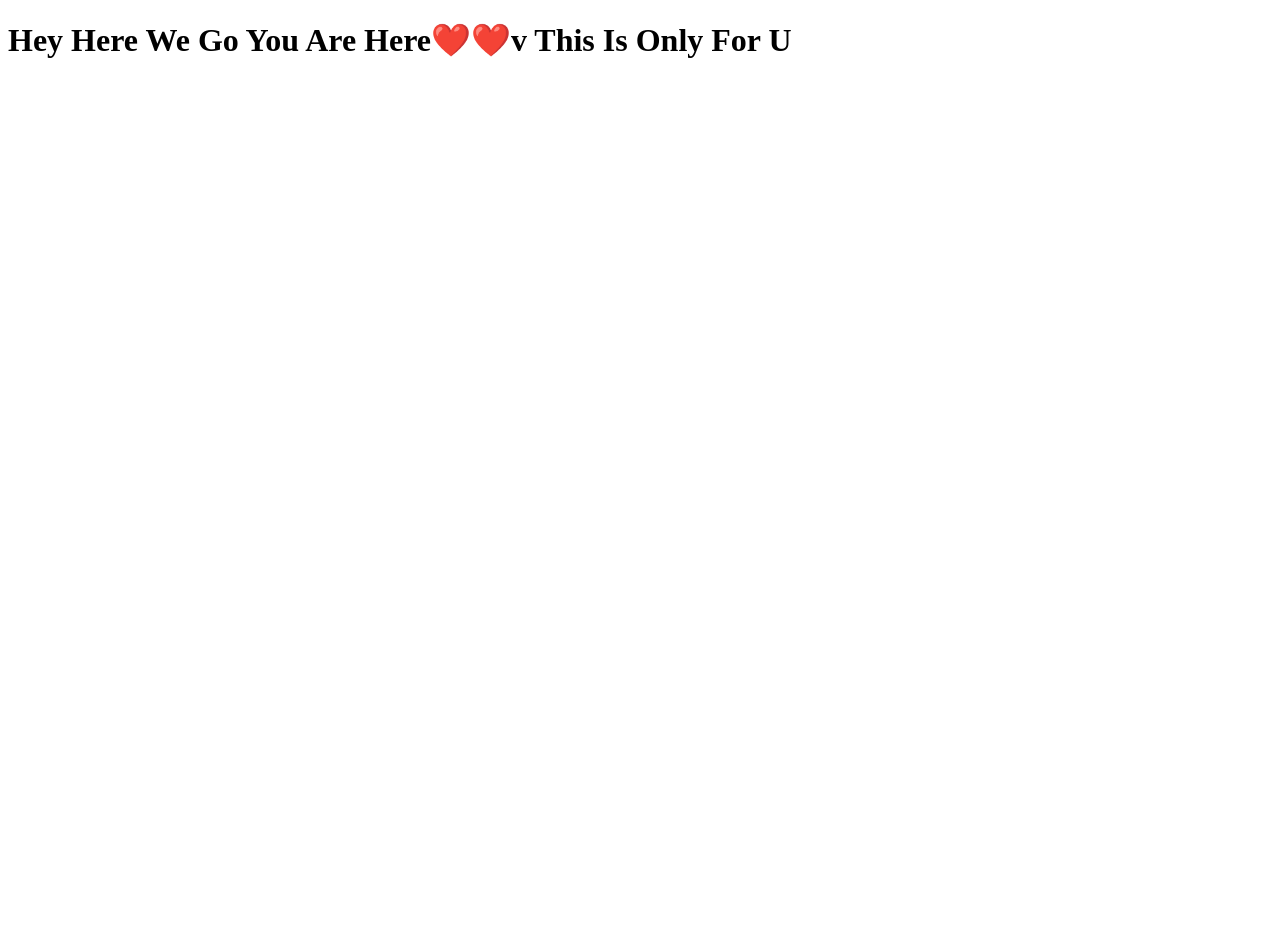
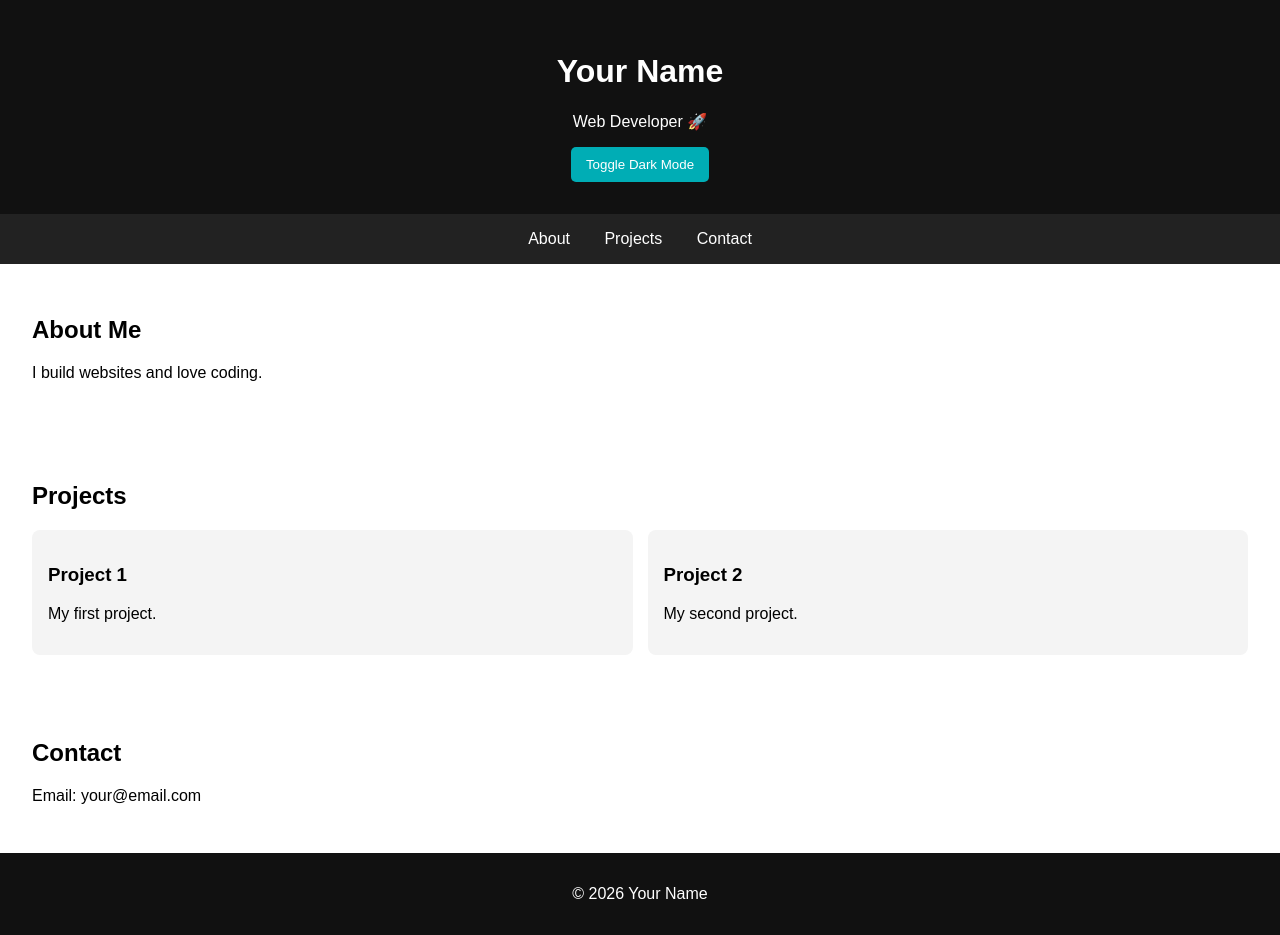
Before and after one commit to kinghazara495-create/index.html, a plain HTML site: page index.html in a window 1280 px wide. Before the commit the page ends 800 px from the top, so only its background shows below. Drawn offline with Linux system fonts and the light colour scheme.

Commit message:
Revamp index.html for portfolio layout and style

```diff
--- a/index.html
+++ b/index.html
@@ -1,12 +1,141 @@
 <!DOCTYPE html>
-<html>
+<html lang="en">
 <head>
-    <title>For My Love</title>
+  <meta charset="UTF-8">
+  <meta name="viewport" content="width=device-width, initial-scale=1.0">
+  <title>Your Name | Portfolio</title>
+
+  <style>
+    body {
+      margin: 0;
+      font-family: Arial, sans-serif;
+      scroll-behavior: smooth;
+    }
+
+    header {
+      background: #111;
+      color: white;
+      padding: 2rem;
+      text-align: center;
+    }
+
+    nav {
+      background: #222;
+      text-align: center;
+      padding: 1rem;
+    }
+
+    nav a {
+      color: white;
+      margin: 0 15px;
+      text-decoration: none;
+      cursor: pointer;
+    }
+
+    nav a:hover {
+      color: #00adb5;
+    }
+
+    section {
+      padding: 2rem;
+    }
+
+    .projects {
+      display: grid;
+      grid-template-columns: repeat(auto-fit, minmax(250px, 1fr));
+      gap: 15px;
+    }
+
+    .card {
+      background: #f4f4f4;
+      padding: 1rem;
+      border-radius: 8px;
+      transition: 0.3s;
+    }
+
+    .card:hover {
+      transform: scale(1.05);
+    }
+
+    footer {
+      background: #111;
+      color: white;
+      text-align: center;
+      padding: 1rem;
+    }
+
+    .btn {
+      background: #00adb5;
+      color: white;
+      padding: 10px 15px;
+      border: none;
+      cursor: pointer;
+      border-radius: 5px;
+    }
+
+    .dark {
+      background: #121212;
+      color: white;
+    }
+
+    .dark .card {
+      background: #1e1e1e;
+    }
+  </style>
 </head>
+
 <body>
 
-<h1>Hey Here We Go You Are Here❤️❤️v </h1`
-    <p>This Is Only For U</p>
+  <header>
+    <h1>Your Name</h1>
+    <p>Web Developer 🚀</p>
+    <button class="btn" onclick="toggleDark()">Toggle Dark Mode</button>
+  </header>
+
+  <nav>
+    <a onclick="scrollToSection('about')">About</a>
+    <a onclick="scrollToSection('projects')">Projects</a>
+    <a onclick="scrollToSection('contact')">Contact</a>
+  </nav>
+
+  <section id="about">
+    <h2>About Me</h2>
+    <p>I build websites and love coding.</p>
+  </section>
+
+  <section id="projects">
+    <h2>Projects</h2>
+    <div class="projects">
+      <div class="card">
+        <h3>Project 1</h3>
+        <p>My first project.</p>
+      </div>
+
+      <div class="card">
+        <h3>Project 2</h3>
+        <p>My second project.</p>
+      </div>
+    </div>
+  </section>
+
+  <section id="contact">
+    <h2>Contact</h2>
+    <p>Email: your@email.com</p>
+  </section>
+
+  <footer>
+    <p>© 2026 Your Name</p>
+  </footer>
+
+  <script>
+    function scrollToSection(id) {
+      document.getElementById(id).scrollIntoView();
+    }
+
+    function toggleDark() {
+      document.body.classList.toggle("dark");
+    }
+  </script>
 
 </body>
 </html>
```
